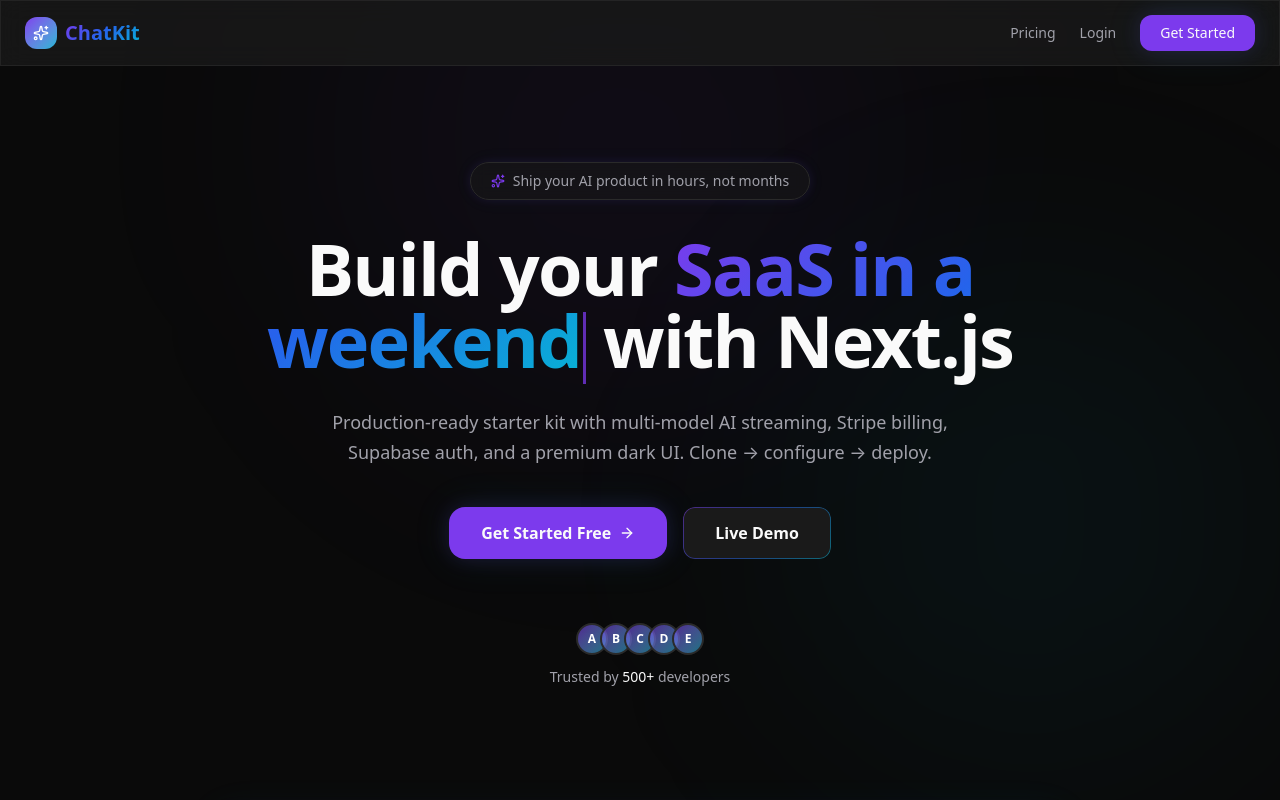
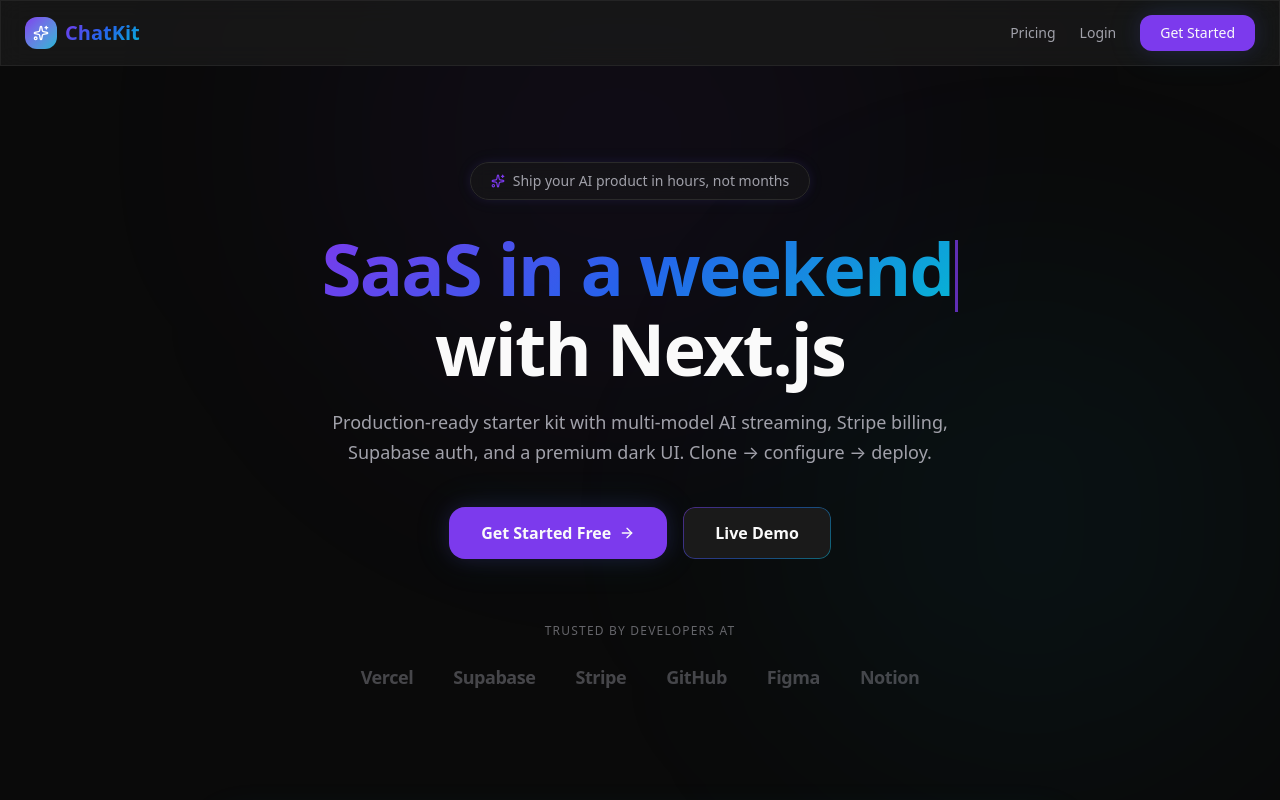
Before and after one commit to nicogulo/chatkit, a Next.js app: page / in a window 1280 px wide. Shown: the top 800 px of the page. Built offline with nearby package versions, Linux system fonts and the light colour scheme; no server answers.

Commit message:
feat: hero 2-line layout, looping chat bubble, company logos
- Hero: animated text on line 1, 'with Next.js' on line 2
- Chat bubble: loops with 2s pause between cycles
- Added 'Trusted by developers at' with company names (Vercel, Supabase, Stripe, GitHub, Figma, Notion)

```diff
--- a/components/landing/animations.tsx
+++ b/components/landing/animations.tsx
@@ -63,11 +63,13 @@
   text,
   delay = 500,
   speed = 25,
+  onComplete,
   className = "",
 }: {
   text: string;
   delay?: number;
   speed?: number;
+  onComplete?: () => void;
   className?: string;
 }) {
   const [display, setDisplay] = useState("");
@@ -80,7 +82,10 @@
 
   useEffect(() => {
     if (!started) return;
-    if (display.length >= text.length) return;
+    if (display.length >= text.length) {
+      onComplete?.();
+      return;
+    }
 
     const timer = setTimeout(() => {
       setDisplay(text.slice(0, display.length + 1));
--- a/components/landing/hero-section.tsx
+++ b/components/landing/hero-section.tsx
@@ -24,7 +24,6 @@
         transition={{ duration: 0.6, delay: 0.1 }}
         className="mx-auto max-w-4xl text-5xl font-bold tracking-tight sm:text-6xl lg:text-7xl"
       >
-        Build your{" "}
         <span className="gradient-text">
           <TypewriterText
             texts={["AI Chat product", "SaaS in a weekend", "next unicorn", "revenue machine"]}
@@ -33,7 +32,8 @@
             pauseMs={2500}
           />
         </span>
-        {" "}with Next.js
+        <br />
+        with Next.js
       </motion.h1>
 
       <motion.p
@@ -67,28 +67,35 @@
         </Link>
       </motion.div>
 
-      {/* Social proof */}
+      {/* Company logos */}
       <motion.div
         initial={{ opacity: 0 }}
         animate={{ opacity: 1 }}
         transition={{ duration: 0.6, delay: 0.5 }}
-        className="mt-16 flex flex-col items-center gap-3"
+        className="mt-16"
       >
-        <div className="flex -space-x-2">
-          {[0, 1, 2, 3, 4].map((i) => (
-            <div
-              key={i}
-              className="flex h-8 w-8 items-center justify-center rounded-full border-2 border-background bg-gradient-to-br from-primary/60 to-accent/60 text-xs font-bold text-white"
-            >
-              {String.fromCharCode(65 + i)}
-            </div>
-          ))}
+        <p className="mb-6 text-xs font-medium uppercase tracking-widest text-muted-foreground/60">
+          Trusted by developers at
+        </p>
+        <div className="flex flex-wrap items-center justify-center gap-x-10 gap-y-4">
+          <CompanyLogo name="Vercel" />
+          <CompanyLogo name="Supabase" />
+          <CompanyLogo name="Stripe" />
+          <CompanyLogo name="GitHub" />
+          <CompanyLogo name="Figma" />
+          <CompanyLogo name="Notion" />
         </div>
-        <p className="text-sm text-muted-foreground">
-          Trusted by <span className="text-foreground font-medium">500+</span> developers
-        </p>
       </motion.div>
     </section>
+  );
+}
+
+/** Monochrome company logo placeholder */
+function CompanyLogo({ name }: { name: string }) {
+  return (
+    <span className="text-lg font-bold tracking-tight text-muted-foreground/40 transition hover:text-muted-foreground/70 select-none">
+      {name}
+    </span>
   );
 }
 
@@ -119,11 +126,7 @@
             </div>
             <div className="flex justify-start">
               <div className="max-w-[80%] rounded-2xl rounded-bl-md border border-border/50 bg-card px-4 py-2.5 text-sm text-muted-foreground">
-                <TypingChatBubble
-                  text="Quantum computing uses qubits instead of classical bits. A qubit can be 0, 1, or both simultaneously — called superposition. This lets quantum computers explore many solutions at once, solving certain problems exponentially faster."
-                  delay={800}
-                  speed={20}
-                />
+                <LoopingChatBubble />
               </div>
             </div>
           </div>
@@ -132,3 +135,20 @@
     </section>
   );
 }
+
+/** Chat bubble that loops: type → pause 2s → clear → type again */
+function LoopingChatBubble() {
+  const [key, setKey] = useState(0);
+
+  return (
+    <TypingChatBubble
+      key={key}
+      text="Quantum computing uses qubits instead of classical bits. A qubit can be 0, 1, or both simultaneously — called superposition. This lets quantum computers explore many solutions at once, solving certain problems exponentially faster."
+      delay={500}
+      speed={20}
+      onComplete={() => setTimeout(() => setKey((k) => k + 1), 2000)}
+    />
+  );
+}
+
+import { useState } from "react";
```
